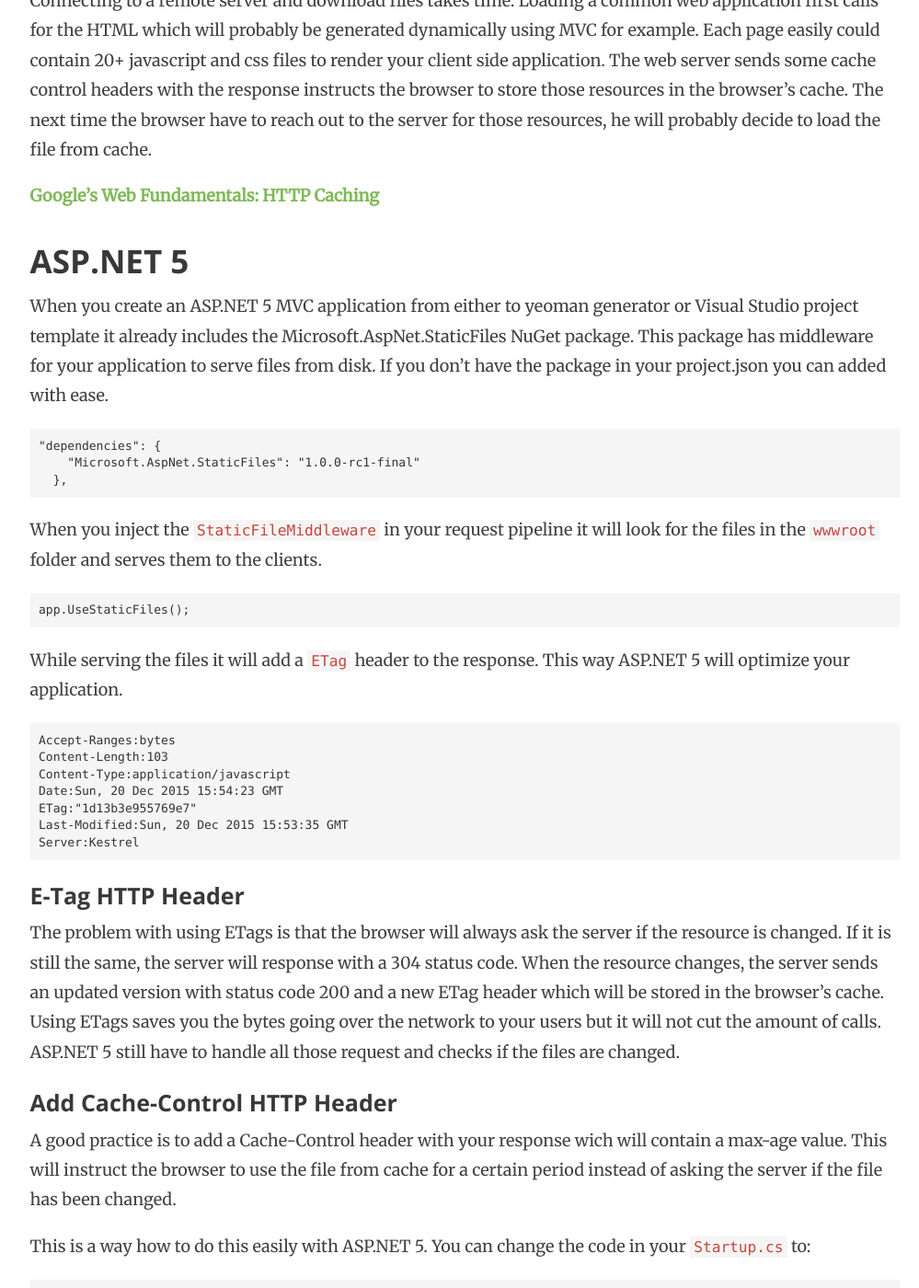
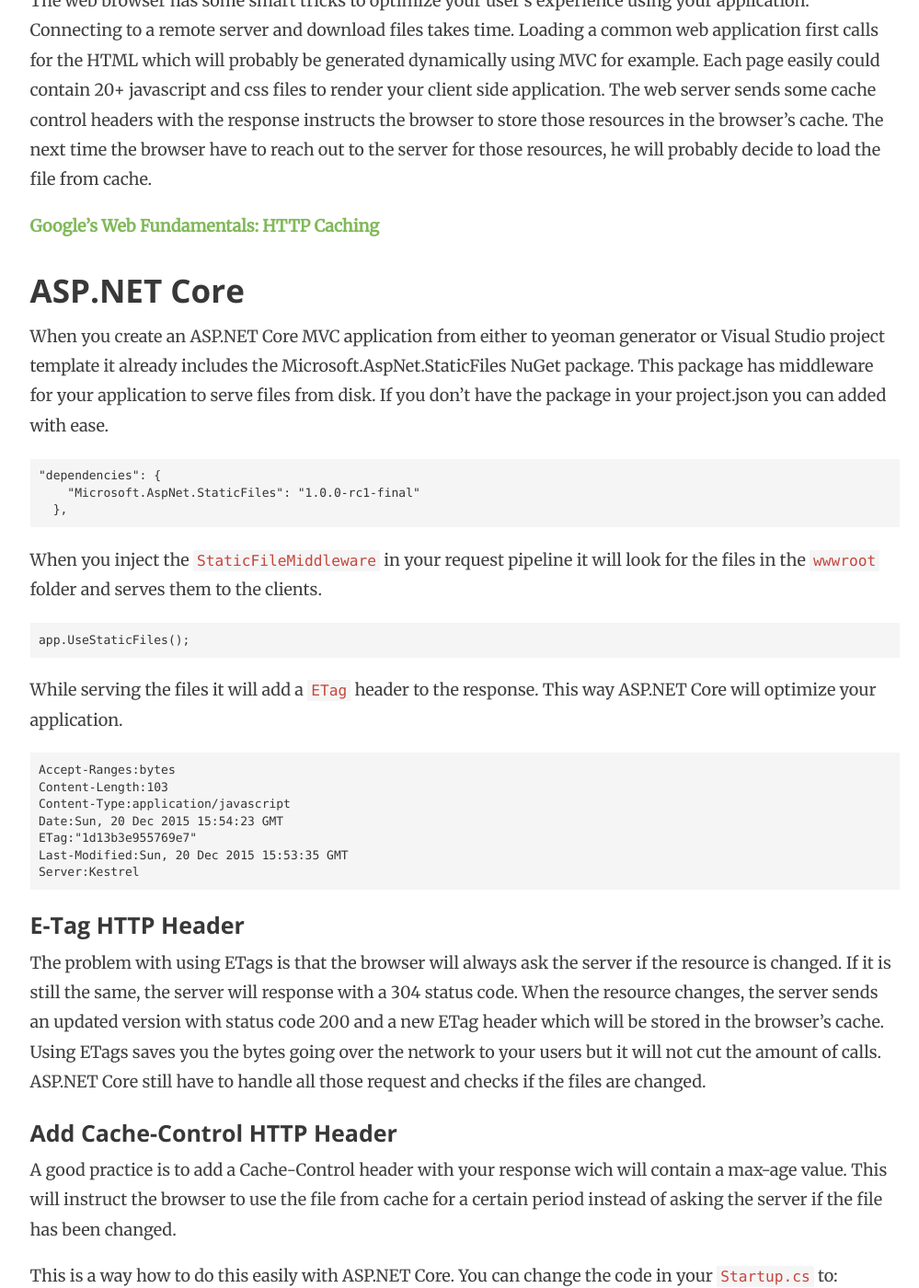
Before and after one commit to vlesierse/vlesierse.github.io, a Jekyll site: the page built from _posts/2015-12-20-cache-busting-using-aspnet5.md, in a window 1280 px wide and 1400 px high, scrolled down 910 px. Shown: the whole window at 92% size, without its empty margins (135-1134 px from the left). Built offline with Jekyll 4.4.1, drawn with Linux system fonts in a browser that asks for light colours; nearby versions of some CDN libraries; comment, search, counter and statistics services are not loaded; some of the changed text lies outside the part shown.

Commit message:
Rename to ASP.NET Core

````diff
--- a/_data/tags.yml
+++ b/_data/tags.yml
@@ -1,5 +1,5 @@
-- slug: aspnet5
-  name: ASP.NET 5
+- slug: aspnetcore
+  name: ASP.NET Core
 - slug: netcore
   name: .NET Core
 - slug: servicefabric
--- a/_posts/2015-12-20-cache-busting-using-aspnet5.md
+++ b/_posts/2015-12-20-cache-busting-using-aspnet5.md
@@ -1,9 +1,9 @@
 ---
 layout: post
-title:  "Cache busting using ASP.NET 5"
+title:  "Cache busting using ASP.NET Core"
 author: Vincent Lesierse
 date:   2015-12-20
-tags: [aspnet5]
+tags: [aspnetcore]
 comments: true
 ---
 You are building this awesome new feature in your application's javascript code and designed a kick-ass responsive UI by using media queries in your css.
@@ -11,7 +11,7 @@
 Suddenly you get calls from people asking what has happened to this new feature and why the application misbehaves. You're trying to figure out the problem but it works on your machine?!
 On you colleague's computer you see the problem. The old javascript and css files are still used and you have to tell him to clear his browser cache. How are you going to tell this to all your customers?
 
-This blogpost shows how you can load your javascript and css resources in your application using ASP.NET 5.
+This blogpost shows how you can load your javascript and css resources in your application using ASP.NET Core.
 
 ## Browsers
 The web browser has some smart tricks to optimize your user's experience using your application. Connecting to a remote server and download files takes time.
@@ -21,8 +21,8 @@
 
 [Google's Web Fundamentals: HTTP Caching](https://developers.google.com/web/fundamentals/performance/optimizing-content-efficiency/http-caching)
 
-## ASP.NET 5
-When you create an ASP.NET 5 MVC application from either to yeoman generator or Visual Studio project template it already includes the Microsoft.AspNet.StaticFiles NuGet package.
+## ASP.NET Core
+When you create an ASP.NET Core MVC application from either to yeoman generator or Visual Studio project template it already includes the Microsoft.AspNet.StaticFiles NuGet package.
 This package has middleware for your application to serve files from disk. If you don't have the package in your project.json you can added with ease.
 
 ~~~ json
@@ -37,7 +37,7 @@
 app.UseStaticFiles();
 ~~~
 
-While serving the files it will add a `ETag` header to the response. This way ASP.NET 5 will optimize your application.
+While serving the files it will add a `ETag` header to the response. This way ASP.NET Core will optimize your application.
 
 ```
 Accept-Ranges:bytes
@@ -52,12 +52,12 @@
 ### E-Tag HTTP Header
 The problem with using ETags is that the browser will always ask the server if the resource is changed. If it is still the same, the server will response with a 304 status code.
 When the resource changes, the server sends an updated version with status code 200 and a new ETag header which will be stored in the browser's cache.
-Using ETags saves you the bytes going over the network to your users but it will not cut the amount of calls. ASP.NET 5 still have to handle all those request and checks if the files are changed.
+Using ETags saves you the bytes going over the network to your users but it will not cut the amount of calls. ASP.NET Core still have to handle all those request and checks if the files are changed.
 
 ### Add Cache-Control HTTP Header
 A good practice is to add a Cache-Control header with your response wich will contain a max-age value. This will instruct the browser to use the file from cache for a certain period instead of asking the server if the file has been changed.
 
-This is a way how to do this easily with ASP.NET 5. You can change the code in your `Startup.cs` to:
+This is a way how to do this easily with ASP.NET Core. You can change the code in your `Startup.cs` to:
 
 ~~~ csharp
 app.UseStaticFiles(new StaticFileOptions() {
@@ -113,12 +113,12 @@
 <script src="/js/app.js?v=J4F2S0DV72Q7OV0fi5JNlEa-uRAClFhpCCiOYMOHqMg"></script>
 ~~~
 
-Unfortunately there is no file watcher on this file, like ASP.NET Bundling & Minification does. ASP.NET 5 doesn't recalculate the hash when the file changes at runtime. You have to restart your application to see effect.
+Unfortunately there is no file watcher on this file, like ASP.NET Bundling & Minification does. ASP.NET Core doesn't recalculate the hash when the file changes at runtime. You have to restart your application to see effect.
 
 ### Webpack, Gulp, Grunt, etc
 What about when you are adopting modern client side development techniques like building you client code using Webpack, Gulp or Grunt?
 They can great in minifing and calculate hashes after compilation/transpilation. It will save your server some time in calculate hashes because the files are already there.
-How can ASP.NET 5 discover the right files with the correct hash code?
+How can ASP.NET Core discover the right files with the correct hash code?
 
 #### asp-src-include
 You are able to discover the files on the web server and inject the url using the `asp-src-include` attribute on the script and link tags.
@@ -129,4 +129,4 @@
 
 ## Summary
 Working with resource files like javascript and css doesn't need to hard anymore. It's easy to optimize your user experience and be able to change you application often.
-ASP.NET 5 hands you some nice tag helpers which can help you with your projects.
+ASP.NET Core hands you some nice tag helpers which can help you with your projects.
````
Also changed, not shown: _posts/2015-12-27-running-aspnet5-on-kestrel-with-service-fabric.md (+1 -1 lines), blog/tag/aspnet5.md (deleted, +0 -6 lines), blog/tag/aspnetcore.md (added, +6 -0 lines).
